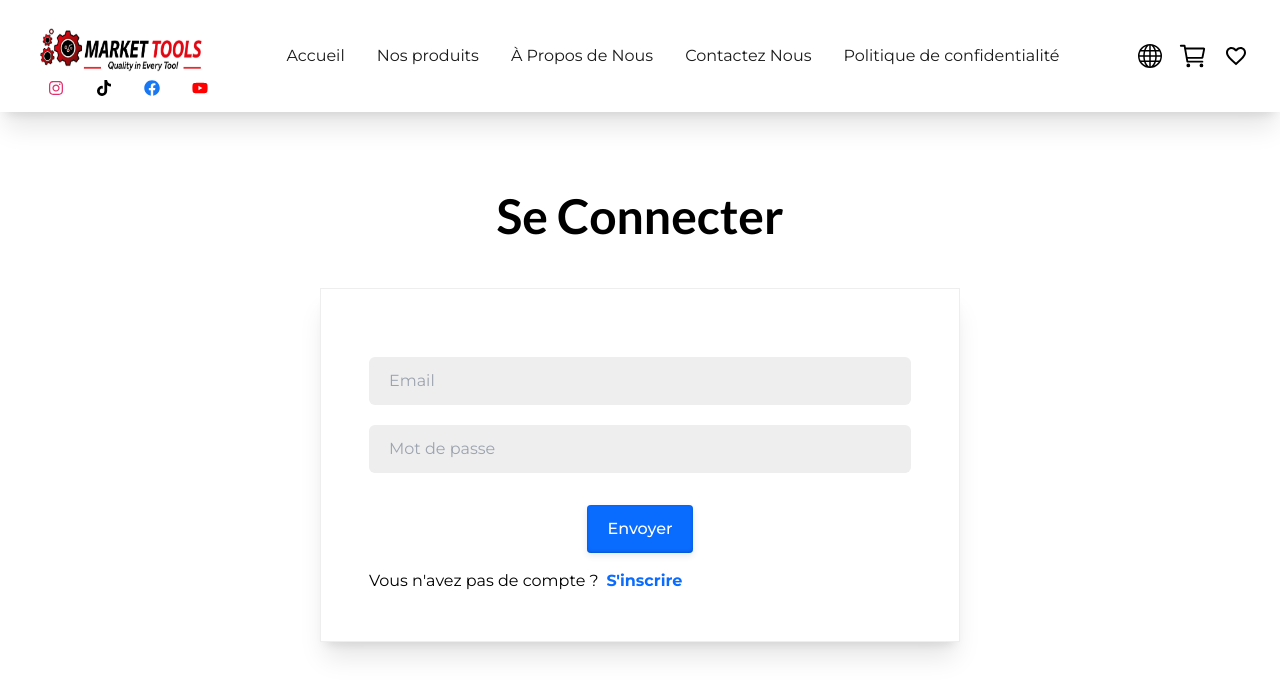
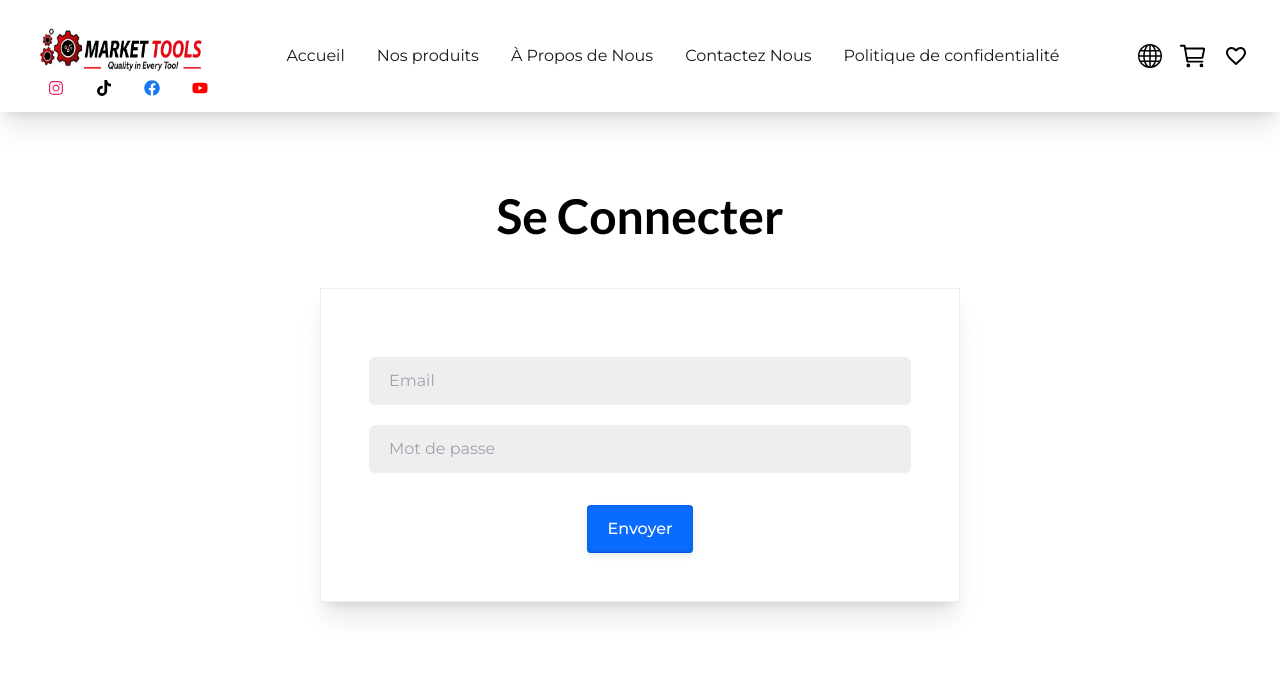
Before and after one commit to KamelMesbahi13/Little-Lemon-Booking-App, a React (Vite) app in the folder frontend/: page /S3cure-c0nn3ct10n_4d71f9 in a window 1280 px wide. Shown: the top 696 px of the page. Built offline with nearby package versions, Linux system fonts and the light colour scheme.

Commit message:
Update some code

```diff
--- a/frontend/src/Components/Auth/Login.jsx
+++ b/frontend/src/Components/Auth/Login.jsx
@@ -1,5 +1,5 @@
 import { useState, useEffect } from "react";
-import { Link, useLocation, useNavigate } from "react-router-dom";
+import { useLocation, useNavigate } from "react-router-dom";
 import { useDispatch, useSelector } from "react-redux";
 import Loader from "../Ui/Loader/Loader";
 import { useLoginMutation } from "../../Redux/Api/usersApiSlice";
@@ -64,9 +64,9 @@
     />
   );
 
-  const ToRegisterHandle = () => {
-    window.scrollTo(0, 0);
-  };
+  // const ToRegisterHandle = () => {
+  //   window.scrollTo(0, 0);
+  // };
 
   return (
     <div>
@@ -90,7 +90,7 @@
               {isLoading && !validationError && <Loader />}{" "}
             </div>
           </form>
-          <div className="mt-4">
+          {/* <div className="mt-4">
             <p>
               {t("dont_have_account")}
               <Link
@@ -101,7 +101,7 @@
                 {t("register")}
               </Link>
             </p>
-          </div>
+          </div> */}
         </div>
       </div>
     </div>
```
